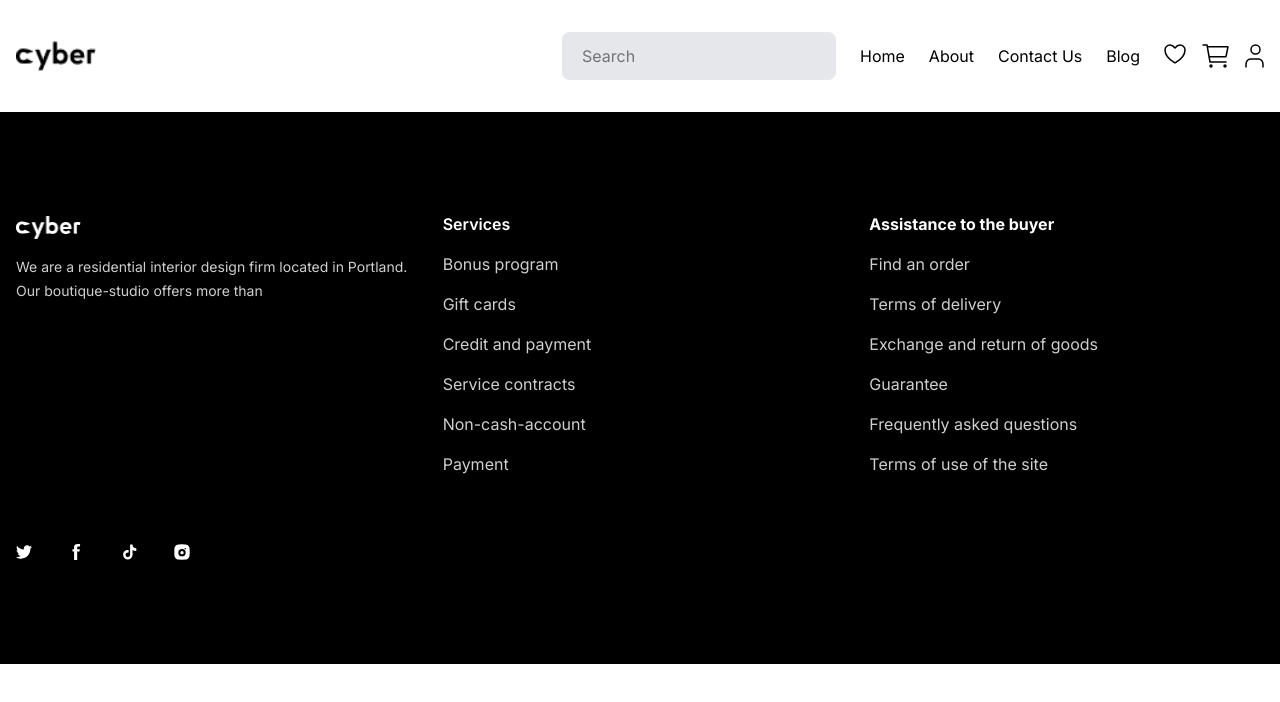
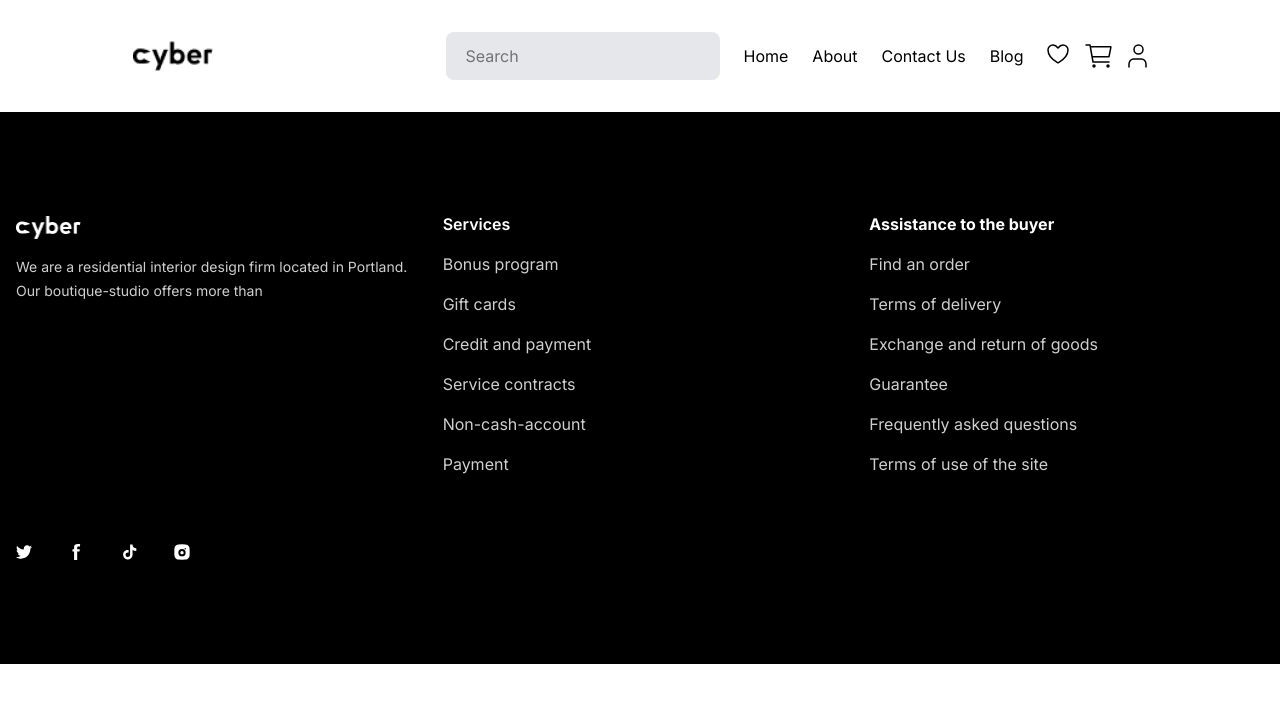
Before and after one commit to NadirYusifov/cyber, a Next.js app: page / in a window 1280 px wide. Shown: the top 702 px of the page. Built offline with nearby package versions, Linux system fonts and the light colour scheme.

Commit message:
Header layout update

```diff
--- a/components/layout/Header/header.tsx
+++ b/components/layout/Header/header.tsx
@@ -12,7 +12,7 @@ export default function Header() {
     return (
         <header className='header-nav relative'>
             <div className='container mx-auto px-4'>
-                <div className='bg-white py-8 flex justify-between items-center sticky top-0 z-10'>
+                <div className='bg-white py-8 justify-between lg:justify-around flex items-center sticky top-0 z-10'>
                     <div className='header-logo relative z-10'>
                         <div>
                             <Image src={Logo} width={80} height={80} quality={100} alt='header logo' />
@@ -26,7 +26,7 @@ export default function Header() {
                             <Hamburger size={25} toggled={isOpen} toggle={setOpen} />
                         </div>
                         {
-                            isOpen && <div className='bg-white h-screen top-0 left-0 right-0 text-center fixed'>
+                            isOpen && <div className={`bg-white h-screen top-0 left-0 right-0 text-center fixed  ${isOpen && 'transition-all'}`}>
                                 <HeaderLink />
                             </div>
                         }
```
